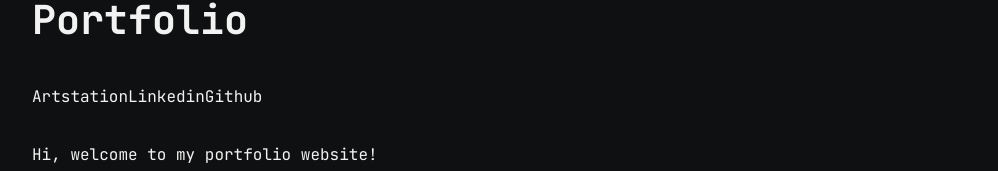
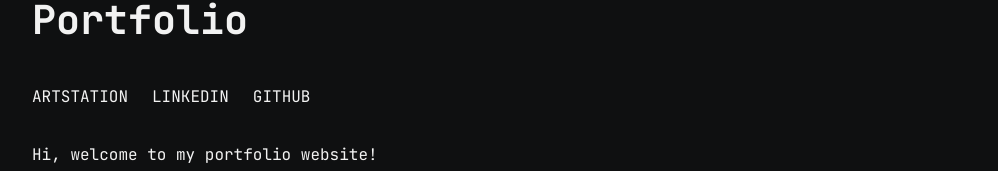
Before and after one commit to visceral89/portfolio2023, a Next.js app: page / in a window 1280 px wide. Shown: the part 345-516 px from the top of the page, without its empty margins (128-1126 px from the left). Built offline with nearby package versions, Linux system fonts and the light colour scheme.

Commit message:
Guess we are going flexbox

```diff
--- a/src/app/styles/Hero.module.scss
+++ b/src/app/styles/Hero.module.scss
@@ -40,8 +40,10 @@
 		font-size: 2.5rem;
 	}
 }
-.social {
-	margin-right: 1rem;
+.titleLinks {
+	display: flex;
+	flex-direction: row;
+	gap: $spacing-lg;
 	text-transform: uppercase;
 }
 
```
